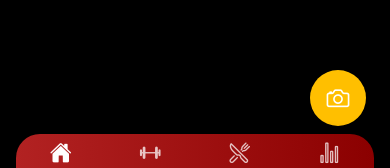
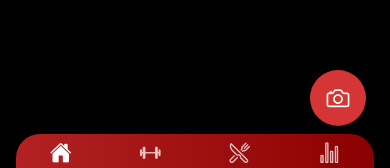
Before and after one commit to AlvesMatheusO/Olympia-app, a React Native app: screen /Home in a window 390 px wide. Shown: the part 634-802 px from the top of the page. Built offline with nearby package versions, Linux system fonts and the light colour scheme.

Commit message:
COLOR BTN

```diff
--- a/App/components/button/AddRecordBtn.jsx
+++ b/App/components/button/AddRecordBtn.jsx
@@ -12,7 +12,7 @@ export default function AddRecordBtn({
   rightOffset = 24,
   color = "#B22222",
   tintLabel = "#111827",
-  itemBg = "#ffbf00ff",
+  itemBg = "#d53535ff",
 }) {
   const nav = useNavigation();
   const [open, setOpen] = useState(false);
--- a/App/screens/Home/HomeScreen.jsx
+++ b/App/screens/Home/HomeScreen.jsx
@@ -77,8 +77,8 @@ export const HomeScreen = ({ navigation }) => {
         ]}
         bottomOffset={tabBarHeight + 24}
         rightOffset={24}
-        color="#ffbf00ff"
-        tintLabel="#111827"
+        color="#d53535ff"
+        tintLabel="#FFF"
       />
     </View>
   );
```
